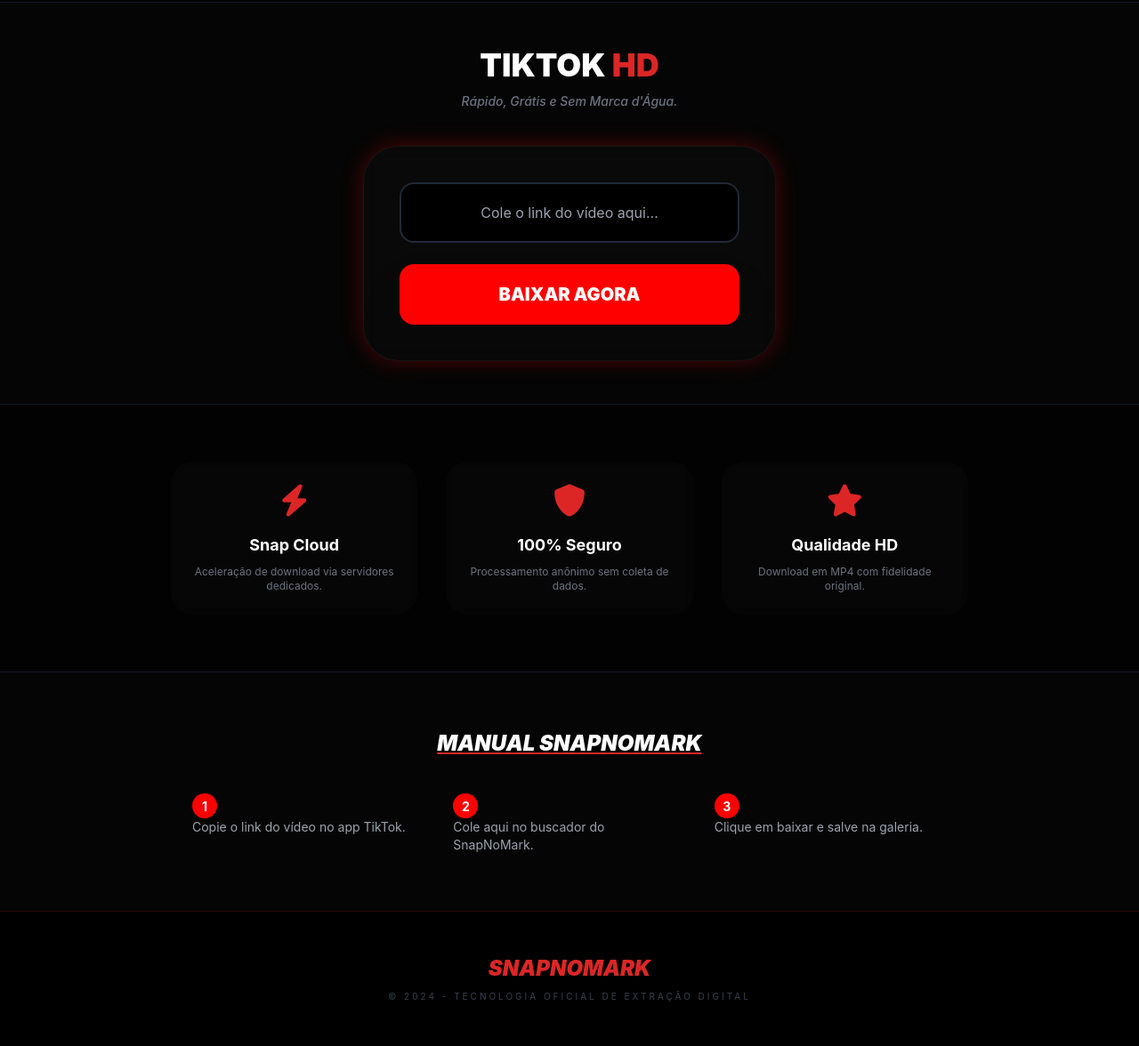
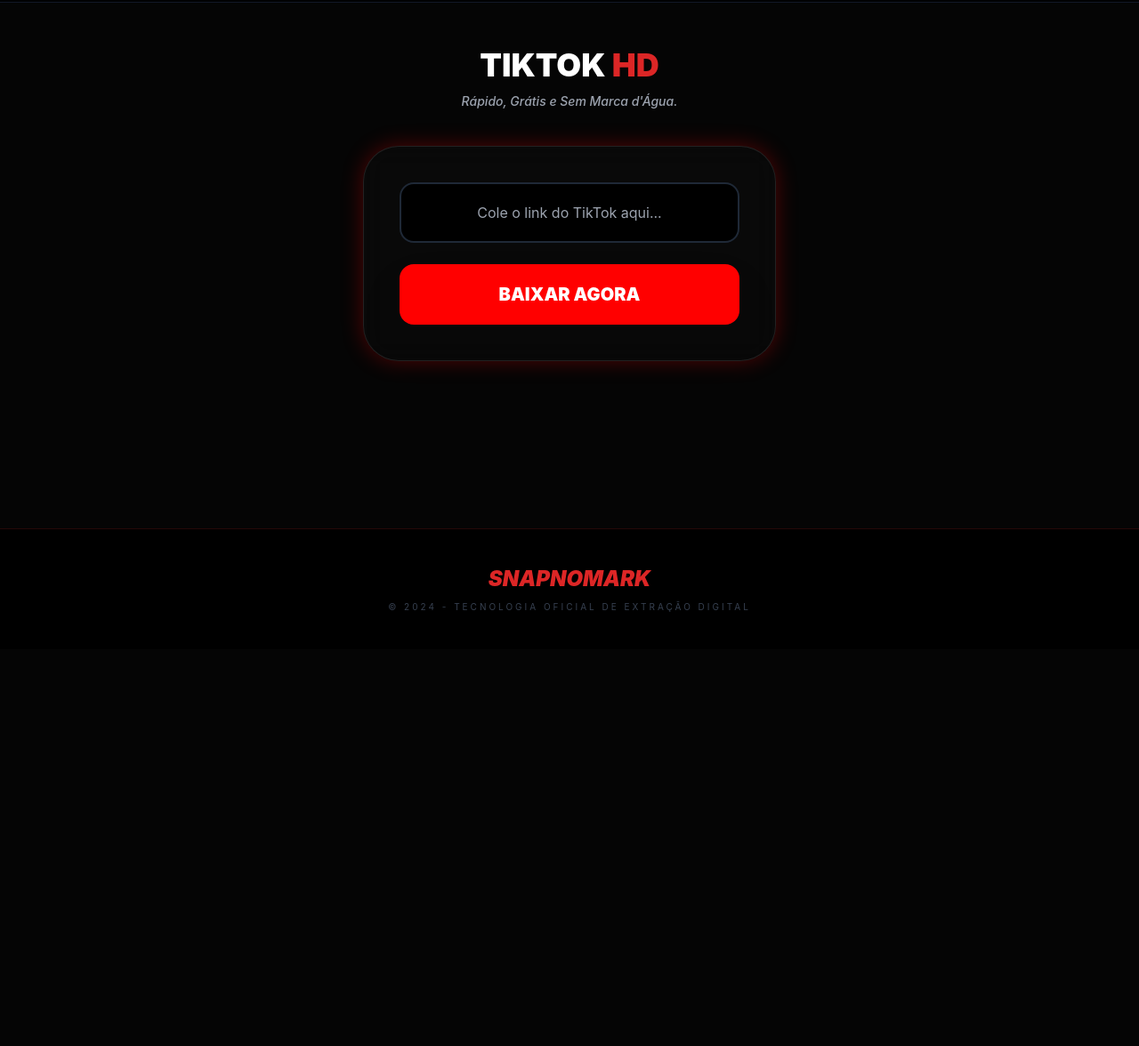
Before and after one commit to tiacardo/snapnomark.verceell2, a plain HTML site: page index.html in a window 1280 px wide. Shown: the part 70-1246 px from the top of the page at 89% size. After the commit the page ends 800 px from the top, so only its background shows below. Drawn offline with nearby package versions, Linux system fonts and the light colour scheme.

Commit message:
Update index.html

```diff
--- a/index.html
+++ b/index.html
@@ -1,18 +1,31 @@
 <!DOCTYPE html>
 <html lang="pt-br">
 <head>
+    <!-- Verificações de Propriedade -->
     <meta name="p:domain_verify" content="d5b7f467663ae0a96199c322feb2994e"/>
     <meta name="google-site-verification" content="PnnwfCaod9KnTiUog4mh-TEVtmicycnJXoPPh4UUaMI" />
     <meta name="monetag" content="3bcfc9ba9946005f642237bc6ca929f4">
 
-    <!-- 1. GOOGLE ADSENSE & ANALYTICS -->
+    <!-- 1. GOOGLE ADSENSE -->
     <script async src="https://pagead2.googlesyndication.com/pagead/js/adsbygoogle.js?client=ca-pub-4898368878041703" crossorigin="anonymous"></script>
+
+    <!-- 2. GOOGLE ANALYTICS (TAG: G-89HXCVKFTX) -->
     <script async src="https://www.googletagmanager.com/gtag/js?id=G-89HXCVKFTX"></script>
     <script>
       window.dataLayer = window.dataLayer || [];
       function gtag(){dataLayer.push(arguments);}
-      gtag('js', new Date()); gtag('config', 'G-89HXCVKFTX');
+      gtag('js', new Date());
+      gtag('config', 'G-89HXCVKFTX');
     </script>
+
+    <!-- 3. VERCEL SPEED INSIGHTS (INSTALADO) -->
+    <script>
+      window.si = window.si || function () { (window.siq = window.siq || []).push(arguments); };
+    </script>
+    <script defer src="/_vercel/speed-insights/script.js"></script>
+
+    <!-- 4. MONETAG VIGNETTE -->
+    <script src="https://quge5.com/88/tag.min.js" data-zone="223395" async data-cfasync="false"></script>
 
     <meta charset="UTF-8">
     <meta name="viewport" content="width=device-width, initial-scale=1.0, maximum-scale=1.0, user-scalable=no">
@@ -25,84 +38,50 @@
         :root { --red: #ff0000; --dark: #050505; --gray: #0f0f0f; }
         body { background: var(--dark); color: white; font-family: 'Inter', sans-serif; margin: 0; scroll-behavior: smooth; }
         .neon-border { border: 1px solid var(--red); box-shadow: 0 0 25px rgba(255, 0, 0, 0.3); }
-        .glass-card { background: rgba(255, 255, 255, 0.02); backdrop-filter: blur(10px); border: 1px solid rgba(255, 255, 255, 0.05); }
+        .glass-card { background: rgba(255, 255, 255, 0.02); border: 1px solid rgba(255, 255, 255, 0.1); backdrop-filter: blur(15px); }
         .btn-main { background: var(--red); color: white !important; font-weight: 900; text-transform: uppercase; transition: 0.3s; border: none; cursor: pointer; }
         .btn-main:hover { transform: scale(1.02); box-shadow: 0 0 30px var(--red); }
         .pulse-red { animation: pulse-red 2s infinite; }
         @keyframes pulse-red { 0% { box-shadow: 0 0 0 0 rgba(255, 0, 0, 0.7); } 70% { box-shadow: 0 0 0 10px rgba(255, 0, 0, 0); } 100% { box-shadow: 0 0 0 0 rgba(255, 0, 0, 0); } }
-        .step-number { background: var(--red); width: 28px; height: 28px; display: flex; align-items: center; justify-content: center; border-radius: 50%; font-size: 14px; font-weight: bold; }
     </style>
 </head>
 <body class="min-h-screen flex flex-col">
 
-    <!-- 2. MONETAG SMART TAG (EQUILIBRADA) -->
+    <!-- 5. MONETAG SMART TAG -->
     <script src="https://alwingulla.com/act/files/tag.min.js?z=10781852" data-cfasync="false" async></script>
 
     <nav class="p-5 border-b border-gray-900 bg-black/90 sticky top-0 z-50 flex justify-between items-center px-8">
         <h1 class="text-2xl font-black text-red-600 italic tracking-tighter uppercase">SnapNoMark</h1>
         <div class="flex items-center gap-2">
             <span class="w-2 h-2 bg-green-500 rounded-full animate-ping"></span>
-            <span class="text-[9px] font-bold uppercase text-gray-400 tracking-widest">Server HD Ativo</span>
+            <span class="text-[9px] font-bold uppercase text-gray-400 tracking-widest text-center">Server HD Ativo</span>
         </div>
     </nav>
 
     <main class="container mx-auto px-6 py-12 text-center max-w-lg flex-grow">
         <h2 class="text-4xl font-black mb-2 uppercase leading-tight">TikTok <span class="text-red-600">HD</span></h2>
-        <p class="text-gray-500 text-sm mb-10 font-medium italic">Rápido, Grátis e Sem Marca d'Água.</p>
+        <p class="text-gray-400 text-sm mb-10 font-medium italic text-center">Rápido, Grátis e Sem Marca d'Água.</p>
 
-        <div class="glass-card p-10 rounded-[40px] neon-border">
-            <input type="text" id="urlInput" placeholder="Cole o link do vídeo aqui..."
+        <div class="glass-card p-10 rounded-[40px] neon-border text-center">
+            <input type="text" id="urlInput" placeholder="Cole o link do TikTok aqui..."
                 class="w-full bg-black border-2 border-gray-800 p-5 rounded-2xl outline-none focus:border-red-600 text-white mb-6 text-center">
             <button onclick="baixarVideo()" id="btnAction" class="w-full btn-main p-5 rounded-2xl text-xl shadow-2xl">BAIXAR AGORA</button>
         </div>
 
         <div id="loading" class="mt-10 hidden text-center">
             <div class="animate-spin rounded-full h-12 w-12 border-b-4 border-red-600 mx-auto"></div>
-            <p class="text-red-500 font-black mt-4 uppercase text-[10px] tracking-widest">Buscando Mídia HD...</p>
+            <p class="text-red-500 font-black mt-4 uppercase text-[10px] tracking-widest">Processando vídeo...</p>
         </div>
 
         <div id="resultado" class="mt-10 hidden"></div>
     </main>
 
-    <!-- DIFERENCIAIS -->
-    <section class="bg-black/50 py-16 px-6 border-y border-gray-900">
-        <div class="max-w-4xl mx-auto grid grid-cols-1 md:grid-cols-3 gap-8 text-center">
-            <div class="p-6 glass-card rounded-3xl border-none">
-                <i class="fas fa-bolt text-red-600 text-4xl mb-4"></i>
-                <h3 class="font-bold text-lg mb-2">Snap Cloud</h3>
-                <p class="text-gray-500 text-xs">Aceleração de download via servidores dedicados.</p>
-            </div>
-            <div class="p-6 glass-card rounded-3xl border-none">
-                <i class="fas fa-shield-alt text-red-600 text-4xl mb-4"></i>
-                <h3 class="font-bold text-lg mb-2">100% Seguro</h3>
-                <p class="text-gray-500 text-xs">Processamento anônimo sem coleta de dados.</p>
-            </div>
-            <div class="p-6 glass-card rounded-3xl border-none">
-                <i class="fas fa-star text-red-600 text-4xl mb-4"></i>
-                <h3 class="font-bold text-lg mb-2">Qualidade HD</h3>
-                <p class="text-gray-500 text-xs">Download em MP4 com fidelidade original.</p>
-            </div>
-        </div>
-    </section>
-
-    <!-- GUIA RÁPIDO -->
-    <section class="py-16 px-6 max-w-4xl mx-auto">
-        <h3 class="text-2xl font-black text-center mb-10 uppercase italic underline decoration-red-600">Manual SnapNoMark</h3>
-        <div class="grid grid-cols-1 md:grid-cols-3 gap-8">
-            <div class="text-left"><div class="step-number">1</div><p class="text-gray-400 text-sm">Copie o link do vídeo no app TikTok.</p></div>
-            <div class="text-left"><div class="step-number">2</div><p class="text-gray-400 text-sm">Cole aqui no buscador do SnapNoMark.</p></div>
-            <div class="text-left"><div class="step-number">3</div><p class="text-gray-400 text-sm">Clique em baixar e salve na galeria.</p></div>
-        </div>
-    </section>
-
-    <!-- RODAPÉ -->
-    <footer class="mt-auto border-t border-red-900/30 bg-black py-12 px-8 text-center">
+    <footer class="mt-auto border-t border-red-900/30 bg-black py-10 px-8 text-center">
         <h3 class="text-2xl font-black text-red-600 italic uppercase mb-2">SnapNoMark</h3>
         <p class="text-[10px] text-gray-700 uppercase tracking-[0.3em]">&copy; 2024 - Tecnologia Oficial de Extração Digital</p>
     </footer>
 
     <script>
-        // REGISTRO SERVICE WORKER
         if ('serviceWorker' in navigator) {
             window.addEventListener('load', () => { navigator.serviceWorker.register('/sw.js'); });
         }
@@ -114,7 +93,7 @@
             const loading = document.getElementById('loading');
 
             if (!urlInput.includes('tiktok.com')) {
-                alert('⚠️ Cole um link do TikTok válido!');
+                alert('⚠️ Link inválido!');
                 return;
             }
 
@@ -138,23 +117,21 @@
                     resDiv.classList.remove('hidden');
                     resDiv.innerHTML = `
                         <div class="bg-red-600/5 border border-red-600/20 p-10 rounded-[40px] pulse-red text-center">
-                            <p class="text-green-500 font-black mb-5 uppercase text-lg italic">✅ VÍDEO PRONTO!</p>
-                            <!-- ESTE BOTÃO ENTREGA O VÍDEO E O ANÚNCIO EM ABAS SEPARADAS -->
+                            <p class="text-green-500 font-black mb-4 uppercase text-lg italic">✅ VÍDEO PRONTO!</p>
                             <a href="${data.data.play}"
                                onclick="window.open('https://omg10.com/4/10781852', '_blank')"
                                target="_blank"
                                class="btn-main block w-full p-5 rounded-2xl font-black text-white text-lg decoration-none">
                                 📥 SALVAR VÍDEO AGORA
                             </a>
-                            <p class="text-[9px] text-gray-600 mt-4 italic">Se o download não iniciar, segure o botão e clique em 'Baixar Link'.</p>
                         </div>`;
-                    gtag('event', 'download_success');
                 } else { throw new Error(); }
             } catch (error) {
                 loading.classList.add('hidden');
                 alert('Erro ao processar. Certifique-se de que o vídeo é público.');
             } finally {
-                btn.disabled = false; btn.innerHTML = "BAIXAR AGORA";
+                btn.disabled = false;
+                btn.innerHTML = "BAIXAR AGORA";
             }
         }
     </script>
```
